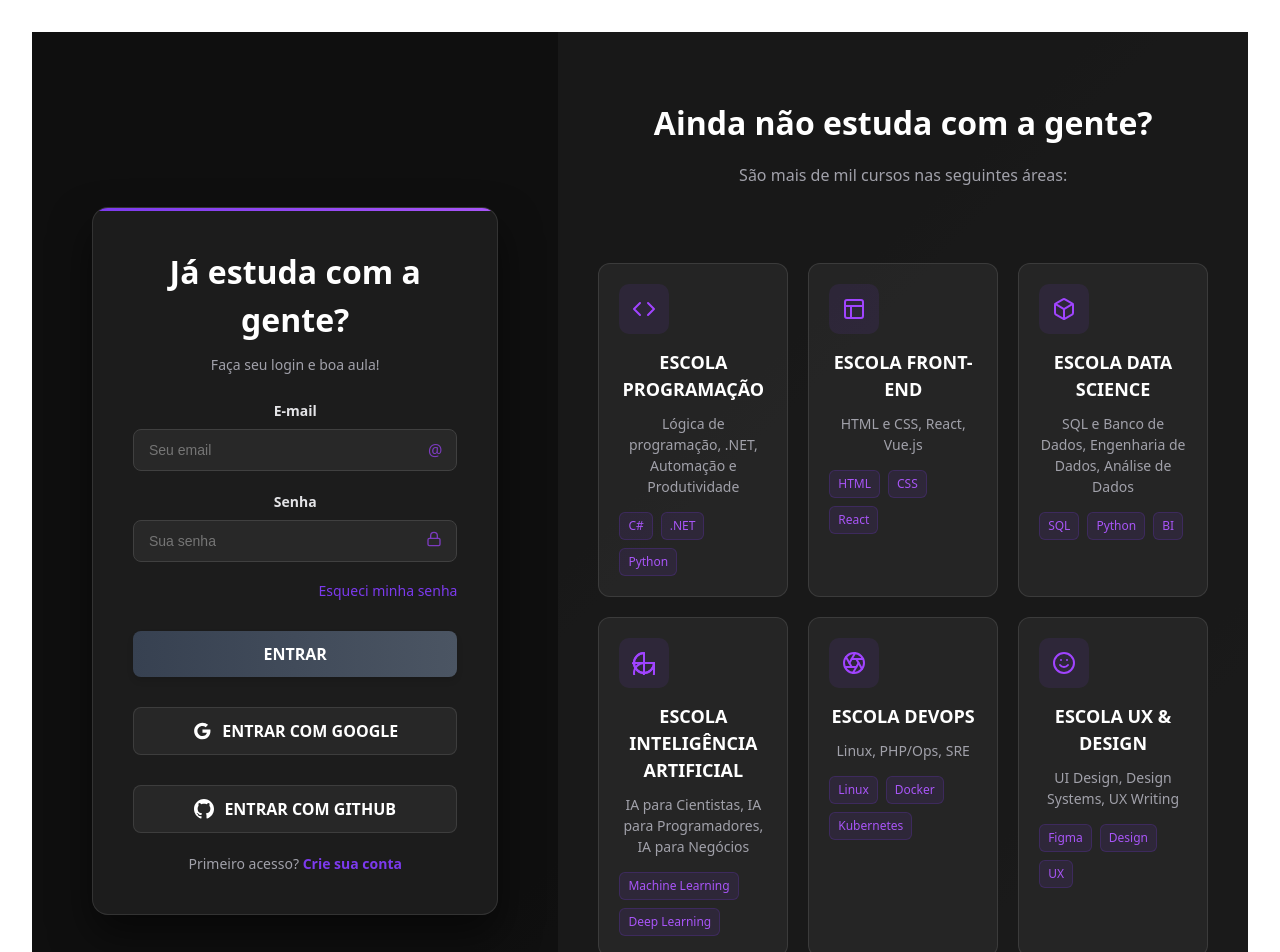
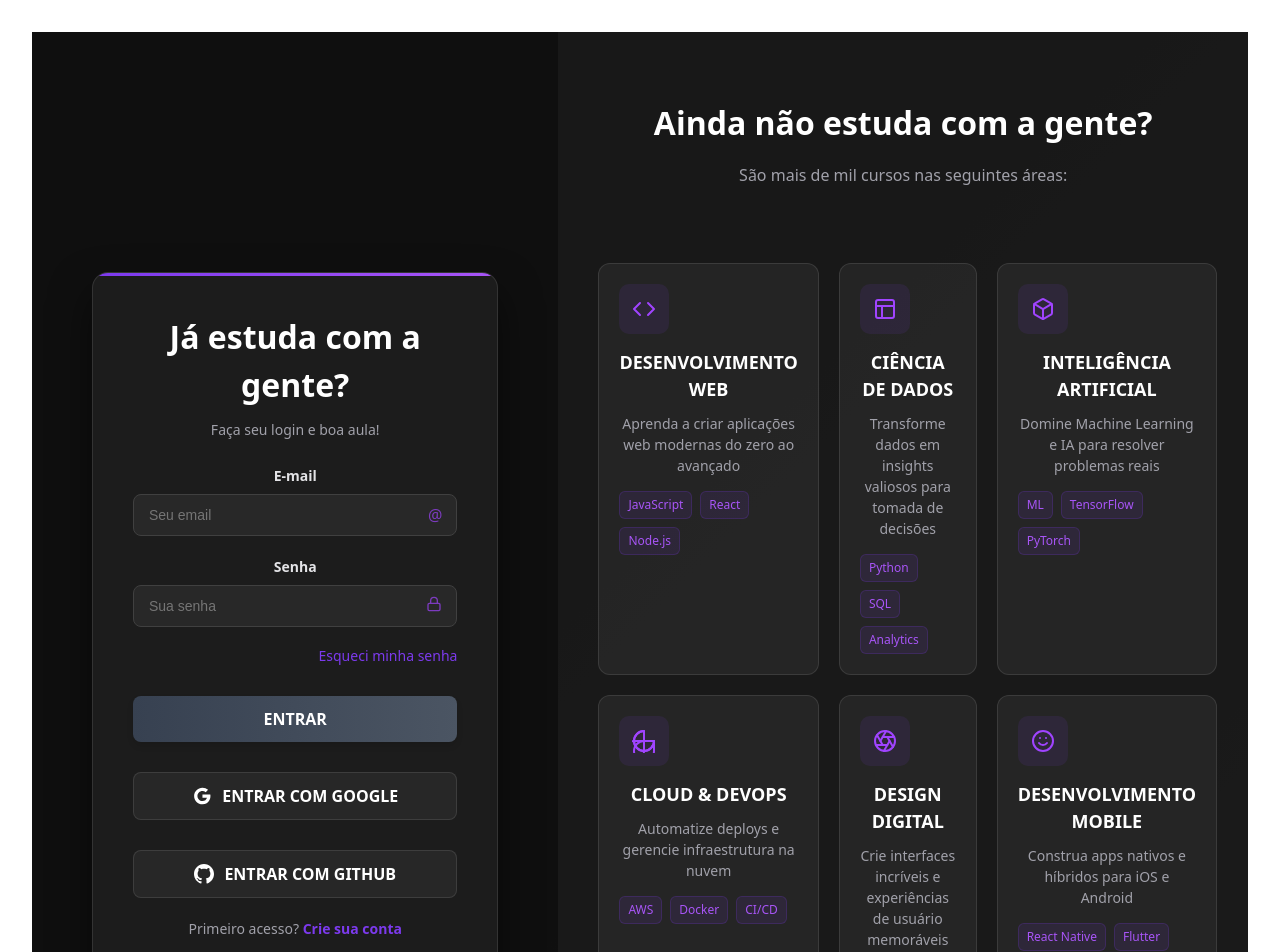
Before and after one commit to kalebzaki4/Estuda-Mais, a React app in the folder frontend/: page /login in a window 1280 px wide. Shown: the top 952 px of the page. Built offline with nearby package versions, Linux system fonts and the light colour scheme; the HTML template or start-up script is replaced by a standard one.

Commit message:
Update Login.jsx

```diff
--- a/frontend/src/components/auth/Login.jsx
+++ b/frontend/src/components/auth/Login.jsx
@@ -223,12 +223,12 @@ const Login = () => {
             <div className="course-icon">
               <ProgrammingIcon />
             </div>
-            <div className="course-title">ESCOLA PROGRAMAÇÃO</div>
-            <div className="course-description">Lógica de programação, .NET, Automação e Produtividade</div>
+            <div className="course-title">DESENVOLVIMENTO WEB</div>
+            <div className="course-description">Aprenda a criar aplicações web modernas do zero ao avançado</div>
             <div className="course-tags">
-              <span className="course-tag">C#</span>
-              <span className="course-tag">.NET</span>
-              <span className="course-tag">Python</span>
+              <span className="course-tag">JavaScript</span>
+              <span className="course-tag">React</span>
+              <span className="course-tag">Node.js</span>
             </div>
           </div>
 
@@ -236,12 +236,12 @@ const Login = () => {
             <div className="course-icon">
               <FrontendIcon />
             </div>
-            <div className="course-title">ESCOLA FRONT-END</div>
-            <div className="course-description">HTML e CSS, React, Vue.js</div>
+            <div className="course-title">CIÊNCIA DE DADOS</div>
+            <div className="course-description">Transforme dados em insights valiosos para tomada de decisões</div>
             <div className="course-tags">
-              <span className="course-tag">HTML</span>
-              <span className="course-tag">CSS</span>
-              <span className="course-tag">React</span>
+              <span className="course-tag">Python</span>
+              <span className="course-tag">SQL</span>
+              <span className="course-tag">Analytics</span>
             </div>
           </div>
 
@@ -249,12 +249,12 @@ const Login = () => {
             <div className="course-icon">
               <DataScienceIcon />
             </div>
-            <div className="course-title">ESCOLA DATA SCIENCE</div>
-            <div className="course-description">SQL e Banco de Dados, Engenharia de Dados, Análise de Dados</div>
+            <div className="course-title">INTELIGÊNCIA ARTIFICIAL</div>
+            <div className="course-description">Domine Machine Learning e IA para resolver problemas reais</div>
             <div className="course-tags">
-              <span className="course-tag">SQL</span>
-              <span className="course-tag">Python</span>
-              <span className="course-tag">BI</span>
+              <span className="course-tag">ML</span>
+              <span className="course-tag">TensorFlow</span>
+              <span className="course-tag">PyTorch</span>
             </div>
           </div>
 
@@ -262,11 +262,12 @@ const Login = () => {
             <div className="course-icon">
               <AIIcon />
             </div>
-            <div className="course-title">ESCOLA INTELIGÊNCIA ARTIFICIAL</div>
-            <div className="course-description">IA para Cientistas, IA para Programadores, IA para Negócios</div>
+            <div className="course-title">CLOUD & DEVOPS</div>
+            <div className="course-description">Automatize deploys e gerencie infraestrutura na nuvem</div>
             <div className="course-tags">
-              <span className="course-tag">Machine Learning</span>
-              <span className="course-tag">Deep Learning</span>
+              <span className="course-tag">AWS</span>
+              <span className="course-tag">Docker</span>
+              <span className="course-tag">CI/CD</span>
             </div>
           </div>
 
@@ -274,12 +275,12 @@ const Login = () => {
             <div className="course-icon">
               <DevOpsIcon />
             </div>
-            <div className="course-title">ESCOLA DEVOPS</div>
-            <div className="course-description">Linux, PHP/Ops, SRE</div>
+            <div className="course-title">DESIGN DIGITAL</div>
+            <div className="course-description">Crie interfaces incríveis e experiências de usuário memoráveis</div>
             <div className="course-tags">
-              <span className="course-tag">Linux</span>
-              <span className="course-tag">Docker</span>
-              <span className="course-tag">Kubernetes</span>
+              <span className="course-tag">UI/UX</span>
+              <span className="course-tag">Figma</span>
+              <span className="course-tag">Prototipagem</span>
             </div>
           </div>
 
@@ -287,12 +288,12 @@ const Login = () => {
             <div className="course-icon">
               <UXIcon />
             </div>
-            <div className="course-title">ESCOLA UX & DESIGN</div>
-            <div className="course-description">UI Design, Design Systems, UX Writing</div>
+            <div className="course-title">DESENVOLVIMENTO MOBILE</div>
+            <div className="course-description">Construa apps nativos e híbridos para iOS e Android</div>
             <div className="course-tags">
-              <span className="course-tag">Figma</span>
-              <span className="course-tag">Design</span>
-              <span className="course-tag">UX</span>
+              <span className="course-tag">React Native</span>
+              <span className="course-tag">Flutter</span>
+              <span className="course-tag">Swift</span>
             </div>
           </div>
         </div>
```
